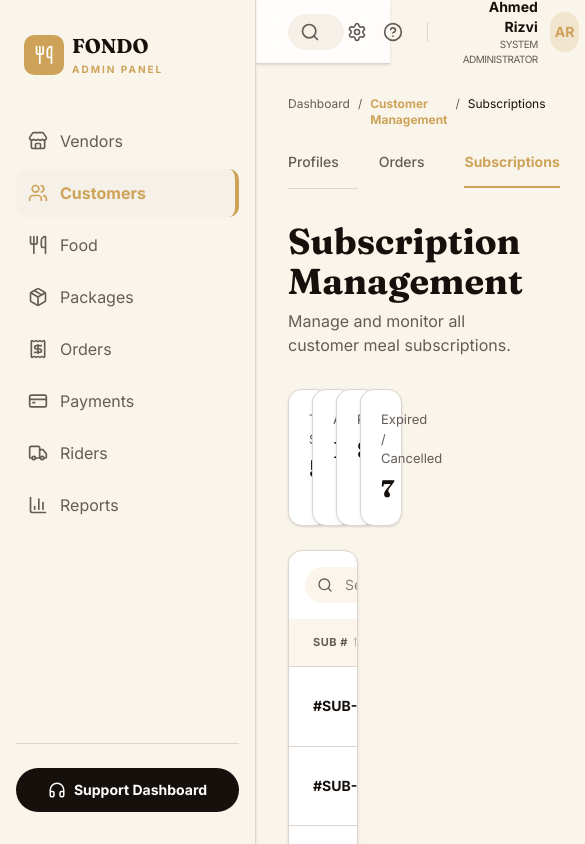
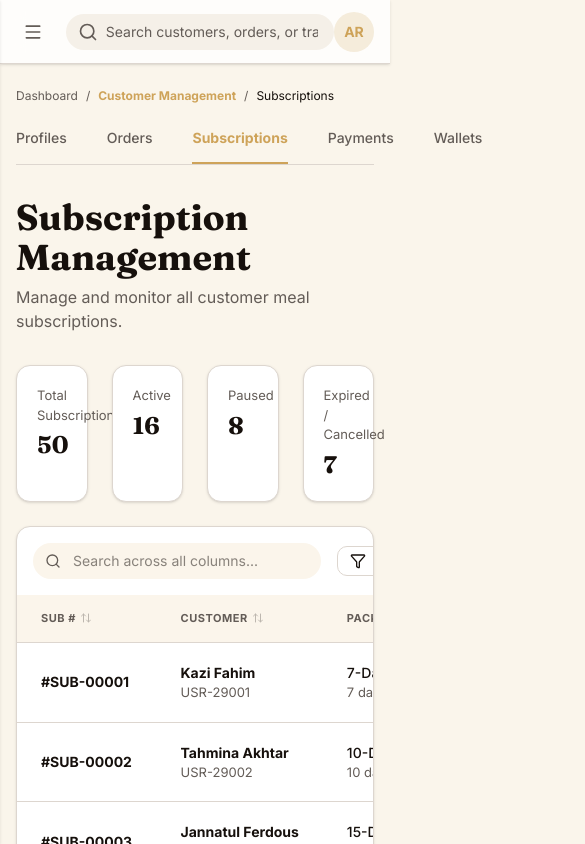
Before and after one commit to jevxo26/FONDO, a Next.js app: page /dashboard/customers/subscriptions in a window 390 px wide. Shown: the top 844 px of the page, 585 px wide, since content can reach past the window. Built offline with nearby package versions, Linux system fonts and the light colour scheme.

Commit message:
style: responsive dashboard layout

```diff
--- a/src/app/dashboard/layout.tsx
+++ b/src/app/dashboard/layout.tsx
@@ -1,3 +1,4 @@
+import { SidebarProvider } from '@/components/dashboard/layout/sidebar-context';
 import { Sidebar } from '@/components/dashboard/layout/sidebar/sidebar';
 import { DashboardHeader } from '@/components/dashboard/layout/header/header';
 
@@ -7,12 +8,14 @@ export default function DashboardLayout({
   children: React.ReactNode;
 }>) {
   return (
-    <>
+    <SidebarProvider>
       <Sidebar />
       <DashboardHeader />
-      <main className="ml-64 min-h-screen pt-16">
-        <div className="mx-auto max-w-[1400px] px-8 py-8">{children}</div>
+      <main className="min-h-screen pt-16 lg:ml-64">
+        <div className="mx-auto max-w-[1400px] px-4 py-6 md:px-8 md:py-8">
+          {children}
+        </div>
       </main>
-    </>
+    </SidebarProvider>
   );
 }
--- a/src/components/dashboard/layout/header/header.tsx
+++ b/src/components/dashboard/layout/header/header.tsx
@@ -1,9 +1,20 @@
-import { Bell, HelpCircle, Search, Settings } from "lucide-react";
+"use client";
+
+import { Bell, HelpCircle, Menu, Search, Settings } from "lucide-react";
+import { useSidebar } from "../sidebar-context";
 
 export function DashboardHeader() {
+  const { toggle } = useSidebar();
+
   return (
-    <header className="fixed right-0 top-0 z-40 flex h-16 w-[calc(100%-16rem)] items-center justify-between border-b border-border bg-card/80 px-8 shadow-sm backdrop-blur-md">
-      <div className="flex w-1/3 items-center gap-4">
+    <header className="fixed right-0 top-0 z-30 flex h-16 w-full items-center justify-between border-b border-border bg-card/80 px-4 shadow-sm backdrop-blur-md lg:w-[calc(100%-16rem)] lg:px-8">
+      <div className="flex items-center gap-4">
+        <button
+          onClick={toggle}
+          className="flex size-10 items-center justify-center rounded-lg text-muted-foreground hover:bg-muted lg:hidden"
+        >
+          <Menu className="size-5" />
+        </button>
         <div className="relative w-full max-w-sm">
           <Search className="absolute left-3 top-1/2 size-5 -translate-y-1/2 text-muted-foreground" />
           <input
@@ -14,8 +25,8 @@ export function DashboardHeader() {
         </div>
       </div>
 
-      <div className="flex items-center gap-6">
-        <div className="flex items-center gap-4 border-r border-border pr-6">
+      <div className="flex items-center gap-4 lg:gap-6">
+        <div className="hidden items-center gap-4 border-r border-border pr-6 md:flex">
           <button className="text-muted-foreground transition-colors hover:text-primary">
             <Bell className="size-5" />
           </button>
@@ -28,7 +39,7 @@ export function DashboardHeader() {
         </div>
 
         <div className="flex items-center gap-3">
-          <div className="text-right">
+          <div className="hidden text-right md:block">
             <p className="text-sm font-bold text-foreground">Ahmed Rizvi</p>
             <p className="text-[10px] uppercase tracking-tighter text-muted-foreground">
               System Administrator
--- /dev/null
+++ b/src/components/dashboard/layout/sidebar-context.tsx
@@ -0,0 +1,32 @@
+"use client";
+
+import { createContext, useContext, useState, useCallback } from "react";
+
+interface SidebarContextValue {
+  isOpen: boolean;
+  open: () => void;
+  close: () => void;
+  toggle: () => void;
+}
+
+const SidebarContext = createContext<SidebarContextValue | null>(null);
+
+export function SidebarProvider({ children }: { children: React.ReactNode }) {
+  const [isOpen, setIsOpen] = useState(false);
+
+  const open = useCallback(() => setIsOpen(true), []);
+  const close = useCallback(() => setIsOpen(false), []);
+  const toggle = useCallback(() => setIsOpen((v) => !v), []);
+
+  return (
+    <SidebarContext.Provider value={{ isOpen, open, close, toggle }}>
+      {children}
+    </SidebarContext.Provider>
+  );
+}
+
+export function useSidebar() {
+  const ctx = useContext(SidebarContext);
+  if (!ctx) throw new Error("useSidebar must be used within SidebarProvider");
+  return ctx;
+}
--- a/src/components/dashboard/layout/sidebar/sidebar-menu.tsx
+++ b/src/components/dashboard/layout/sidebar/sidebar-menu.tsx
@@ -5,7 +5,11 @@ import { cn } from "@/lib/utils";
 import Link from "next/link";
 import { usePathname } from "next/navigation";
 
-export function SidebarMenu() {
+interface SidebarMenuProps {
+  onItemClick?: () => void;
+}
+
+export function SidebarMenu({ onItemClick }: SidebarMenuProps) {
   const pathname = usePathname();
 
   return (
@@ -18,6 +22,7 @@ export function SidebarMenu() {
           <Link
             key={item.href}
             href={`/dashboard${item.href}`}
+            onClick={onItemClick}
             className={cn(
               "flex items-center gap-3 rounded-lg px-3 py-3 text-muted-foreground transition-colors duration-200 hover:bg-muted",
               isActive &&
--- a/src/components/dashboard/layout/sidebar/sidebar.tsx
+++ b/src/components/dashboard/layout/sidebar/sidebar.tsx
@@ -1,11 +1,24 @@
-import { Headphones, Utensils } from "lucide-react";
+"use client";
+
+import { Headphones, Utensils, X } from "lucide-react";
 import Link from "next/link";
 import { SidebarMenu } from "./sidebar-menu";
+import { useSidebar } from "../sidebar-context";
+import { cn } from "@/lib/utils";
 
 export function Sidebar() {
+  const { isOpen, close } = useSidebar();
+
   return (
-    <aside className="fixed left-0 top-0 z-50 flex h-screen w-64 flex-col overflow-y-auto border-r border-border bg-background px-4 py-8 shadow-sm">
-      <div className="mb-10 px-2">
+    <>
+      <aside
+        className={cn(
+          "fixed inset-y-0 left-0 z-50 flex w-64 flex-col overflow-y-auto border-r border-border bg-background px-4 py-8 shadow-sm transition-transform duration-300",
+          "lg:translate-x-0",
+          isOpen ? "translate-x-0" : "-translate-x-full",
+        )}
+      >
+        <div className="mb-10 flex items-center justify-between px-2">
           <Link href="/" className="flex items-center gap-2">
             <div className="flex size-10 items-center justify-center rounded-lg bg-primary">
               <Utensils className="size-5 text-white" />
@@ -19,9 +32,15 @@ export function Sidebar() {
               </p>
             </div>
           </Link>
+          <button
+            onClick={close}
+            className="flex size-8 items-center justify-center rounded-lg text-muted-foreground hover:bg-muted lg:hidden"
+          >
+            <X className="size-5" />
+          </button>
         </div>
 
-      <SidebarMenu />
+        <SidebarMenu onItemClick={close} />
 
         <div className="mt-auto border-t border-border pt-6">
           <button className="flex w-full items-center justify-center gap-2 rounded-full bg-foreground px-4 py-3 text-sm font-bold text-white transition-all hover:opacity-90 active:scale-95">
@@ -30,5 +49,13 @@ export function Sidebar() {
           </button>
         </div>
       </aside>
+
+      {isOpen && (
+        <div
+          className="fixed inset-0 z-40 bg-black/50 transition-opacity lg:hidden"
+          onClick={close}
+        />
+      )}
+    </>
   );
 }
```
Lines whose indentation alone changed are shown as unchanged.
